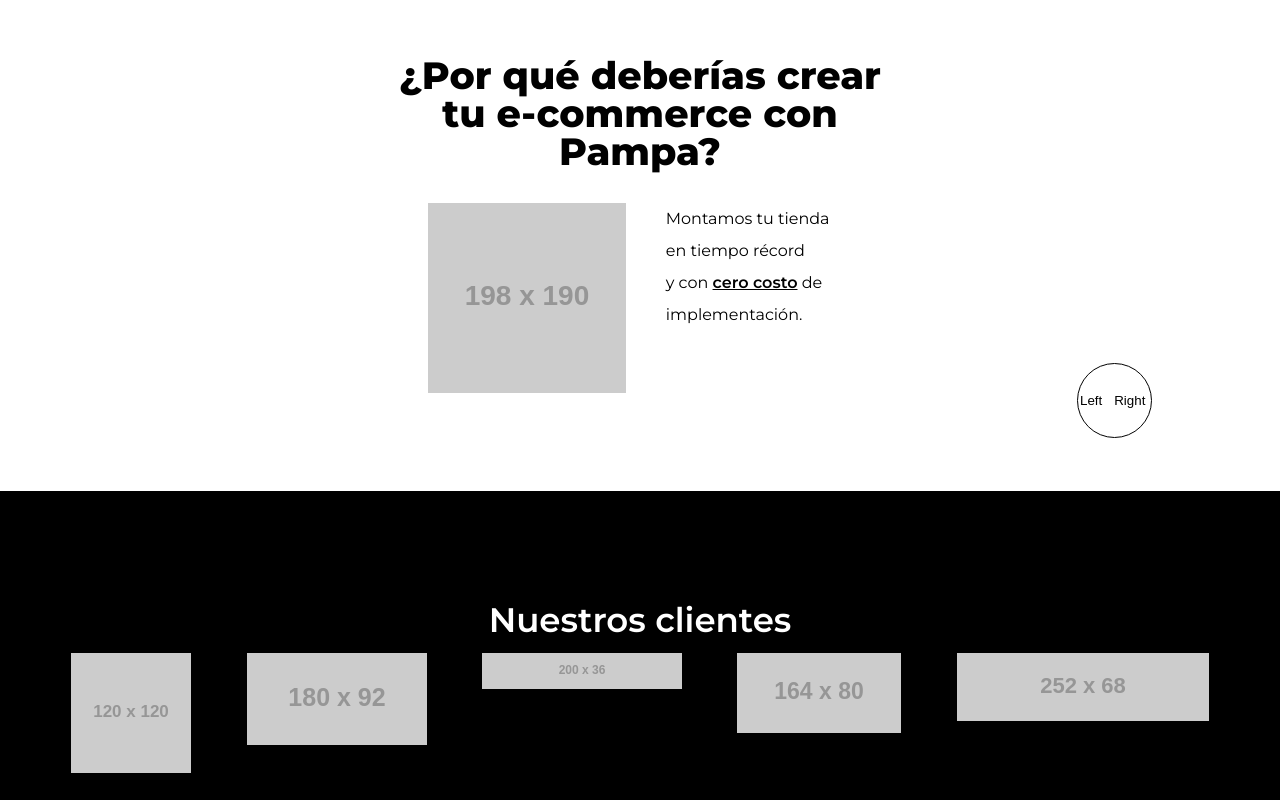
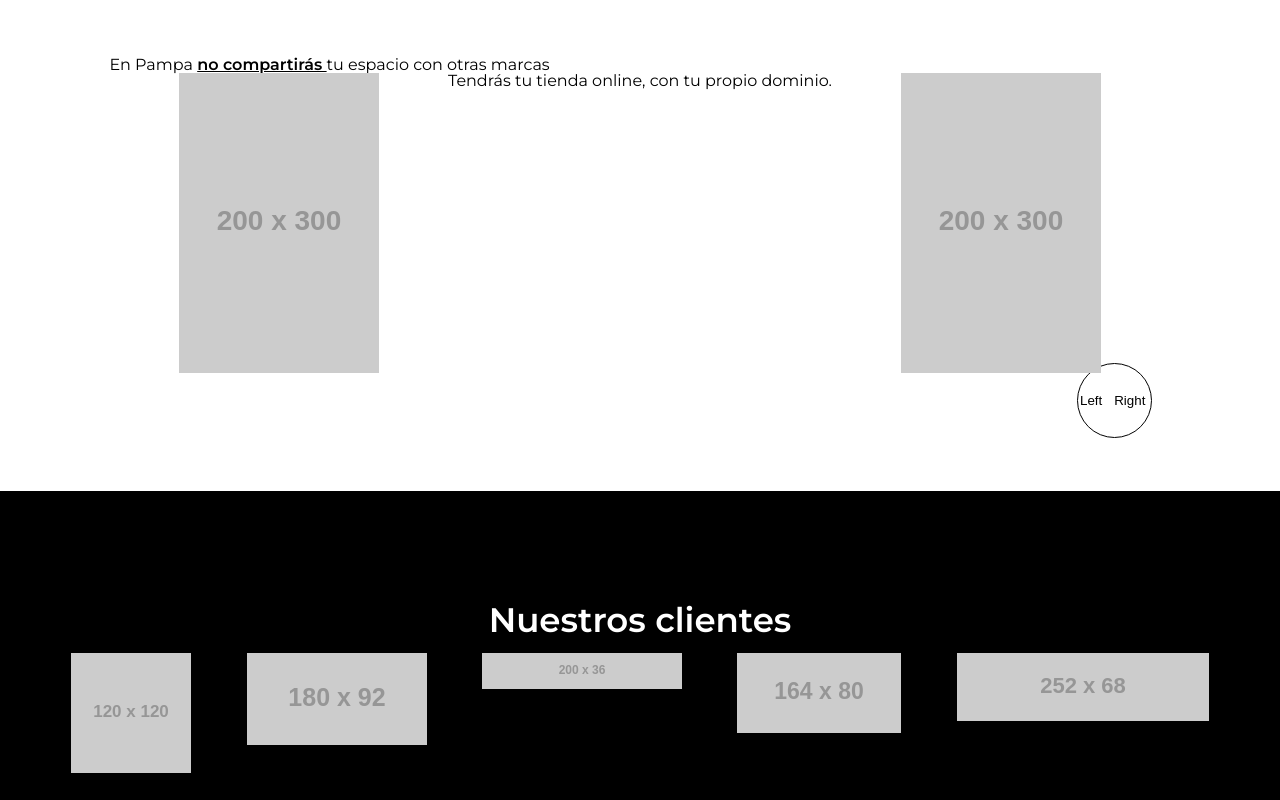
Before and after one commit to ZambranoBeicker/by_pampa-landing-development, a website built with webpack: page src/index.template.html in a window 1280 px wide. Both pictures are taken after a click on the button "Right". Shown: the part 1639-2439 px from the top of the page. Built offline with nearby package versions, Linux system fonts and the light colour scheme; placeholder pictures from the web are drawn by us.

Commit message:
Add functionality to slider buttons
Add event listeners to the buttons to use the slider
and add more content to the shy section slider with
basic styles

```diff
--- a/src/index.template.html
+++ b/src/index.template.html
@@ -92,7 +92,7 @@
         </div>
 
         <div class="container--flex section">
-            <div class="swiper-container">
+            <div id="white-slider" class="swiper-container">
                 <div class="swiper-wrapper">
                     <div class="swiper-slide">
                         <div class="container__content why">
@@ -116,12 +116,40 @@
                             </div>
                         </div>
                     </div>
+                    <div class="swiper-slide">
+                        <div>
+                            <p>
+                                En Pampa
+                                <u class="underline--paragraph"
+                                    >no compartirás
+                                </u>
+                                tu espacio con otras marcas
+                            </p>
+                        </div>
+                        <div class="space-evenly">
+                            <div>
+                                <img
+                                    src="https://via.placeholder.com/200x300"
+                                    alt="La competencia"
+                                />
+                            </div>
+                            <p>
+                                Tendrás tu tienda online, con tu propio dominio.
+                            </p>
+                            <div>
+                                <img
+                                    src="https://via.placeholder.com/200x300"
+                                    alt="La competencia"
+                                />
+                            </div>
+                        </div>
+                    </div>
                 </div>
             </div>
 
             <div class="slider-button--white">
-                <button>Left</button>
-                <button>Right</button>
+                <button id="white-prev">Left</button>
+                <button id="white-next">Right</button>
             </div>
         </div>
 
--- a/src/js/index.js
+++ b/src/js/index.js
@@ -8,3 +8,14 @@
     speed: 400,
     spaceBetween: 100,
 })
+
+var whiteSlider = document.getElementById('white-slider')
+var $whiteNext = document.getElementById('white-next')
+var $whitePrev = document.getElementById('white-prev')
+
+$whitePrev.addEventListener('click', () => {
+    whiteSlider.swiper.slidePrev()
+})
+$whiteNext.addEventListener('click', () => {
+    whiteSlider.swiper.slideNext()
+})
```
